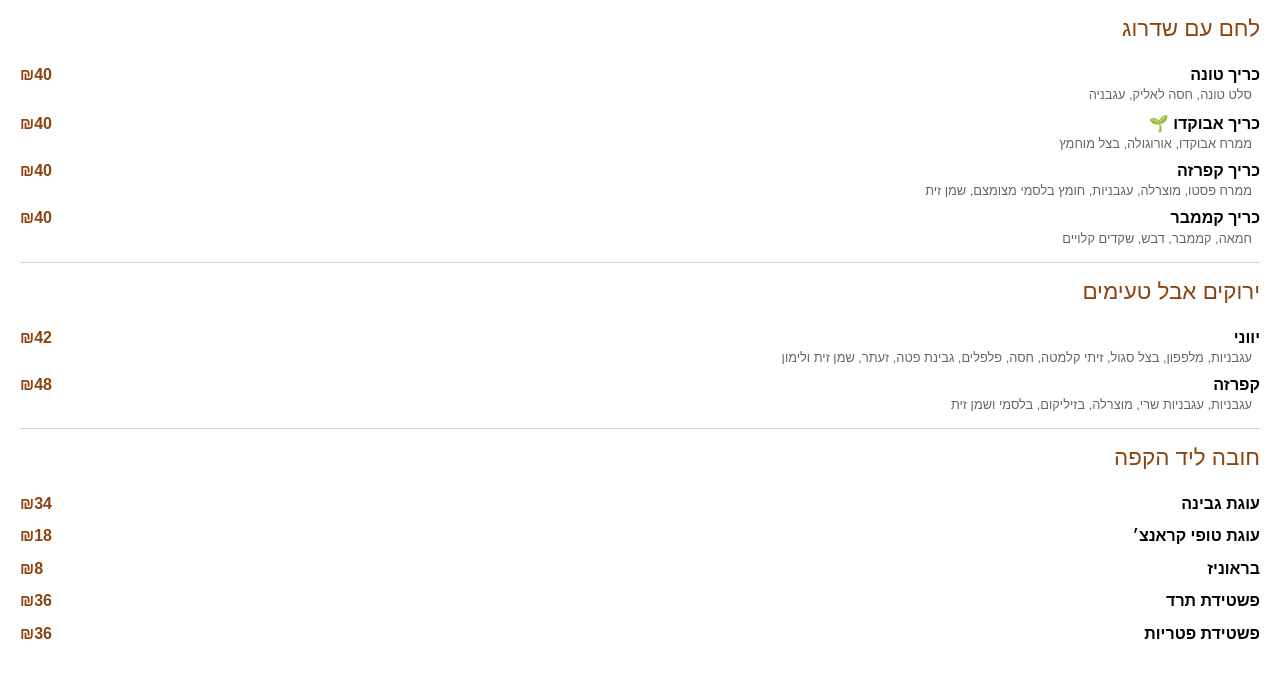
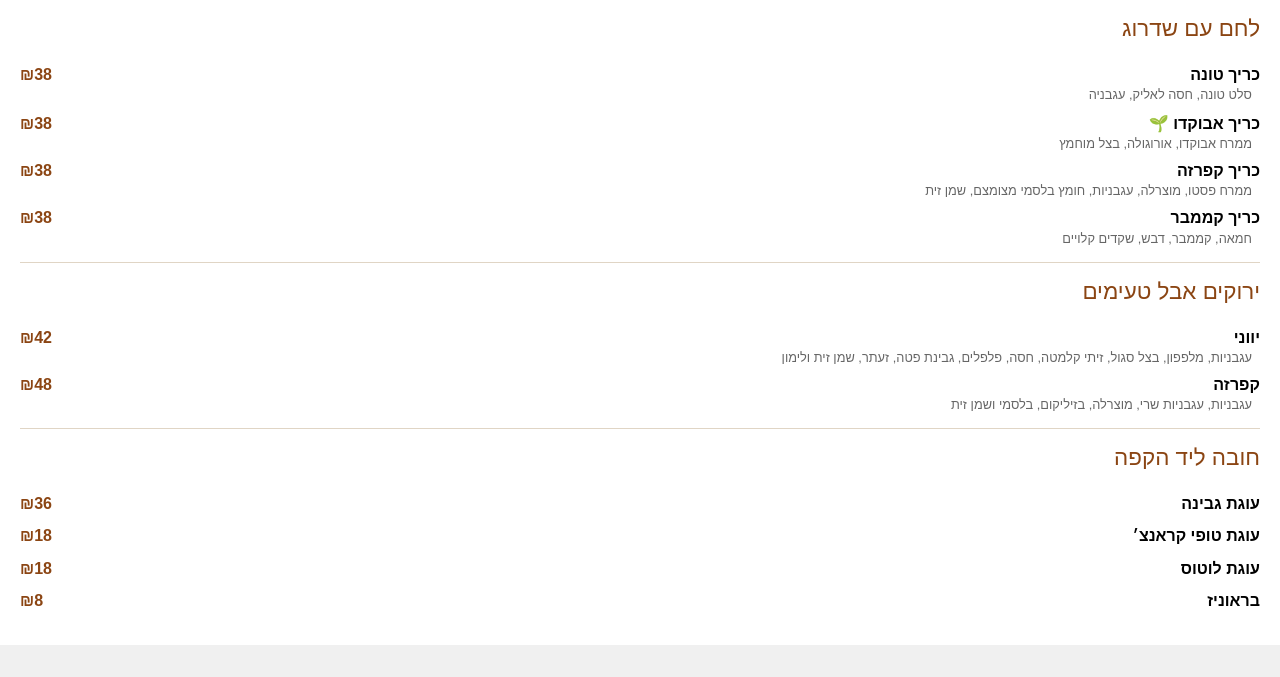
Before and after one commit to ido-leybo/cafe_pausa_menu, a website: page index.html in a window 1280 px wide. Shown: the part 578-1255 px from the top of the page. After the commit the page ends 1223 px from the top, so only its background shows below. Drawn offline with Linux system fonts and the light colour scheme.

Commit message:
updated menu

```diff
--- a/index.html
+++ b/index.html
@@ -27,7 +27,7 @@
         <div class="item-name">כריך טונה</div>
         <div class="item-description">סלט טונה, חסה לאליק, עגבניה </div>
       </div>
-      <div class="price">₪40</div>
+      <div class="price">₪38</div>
     </div>
 
     <div class="item">
@@ -35,21 +35,21 @@
         <div class="item-name">כריך אבוקדו 🌱</div>
         <div class="item-description">ממרח אבוקדו, אורוגולה, בצל מוחמץ</div>
       </div>
-      <div class="price">₪40</div>
+      <div class="price">₪38</div>
     </div>
     <div class="item">
       <div>
         <div class="item-name">כריך קפרזה</div>
         <div class="item-description">ממרח פסטו, מוצרלה, עגבניות, חומץ בלסמי מצומצם, שמן זית</div>
       </div>
-      <div class="price">₪40</div>
+      <div class="price">₪38</div>
     </div>
     <div class="item">
       <div>
         <div class="item-name">כריך קממבר</div>
         <div class="item-description">חמאה, קממבר, דבש, שקדים קלויים</div>
       </div>
-      <div class="price">₪40</div>
+      <div class="price">₪38</div>
     </div>
 
     <div class="divider"></div>
@@ -77,7 +77,7 @@
 
       <div class="item">
         <div class="item-name">עוגת גבינה</div>
-        <div class="price">₪34</div>
+        <div class="price">₪36</div>
       </div>
 
       <div class="item">
@@ -86,18 +86,13 @@
       </div>
 
       <div class="item">
-        <div class="item-name">בראוניז</div>
-        <div class="price">₪8</div>
+        <div class="item-name">עוגת לוטוס</div>
+        <div class="price">₪18</div>
       </div>
 
       <div class="item">
-        <div class="item-name">פשטידת תרד</div>
-        <div class="price">₪36</div>
-      </div>
-
-      <div class="item">
-        <div class="item-name">פשטידת פטריות</div>
-        <div class="price">₪36</div>
+        <div class="item-name">בראוניז</div>
+        <div class="price">₪8</div>
       </div>
 
 </div>
@@ -304,15 +299,15 @@
         <div class="price">₪16</div>
       </div>
       <div class="item">
-        <div class="item-name">לימונדה</div>
+        <div class="item-name">תפוחים וג׳ינג׳ר</div>
         <div class="price">₪16</div>
       </div>
       <div class="item">
-        <div class="item-name">תפוחים</div>
+        <div class="item-name">תפוזים וגזר</div>
         <div class="price">₪16</div>
       </div>
       <div class="item">
-        <div class="item-name">תפוז, גזר, כרכום</div>
+        <div class="item-name">תפוחים ואוכמניות</div>
         <div class="price">₪16</div>
       </div>
 
```
